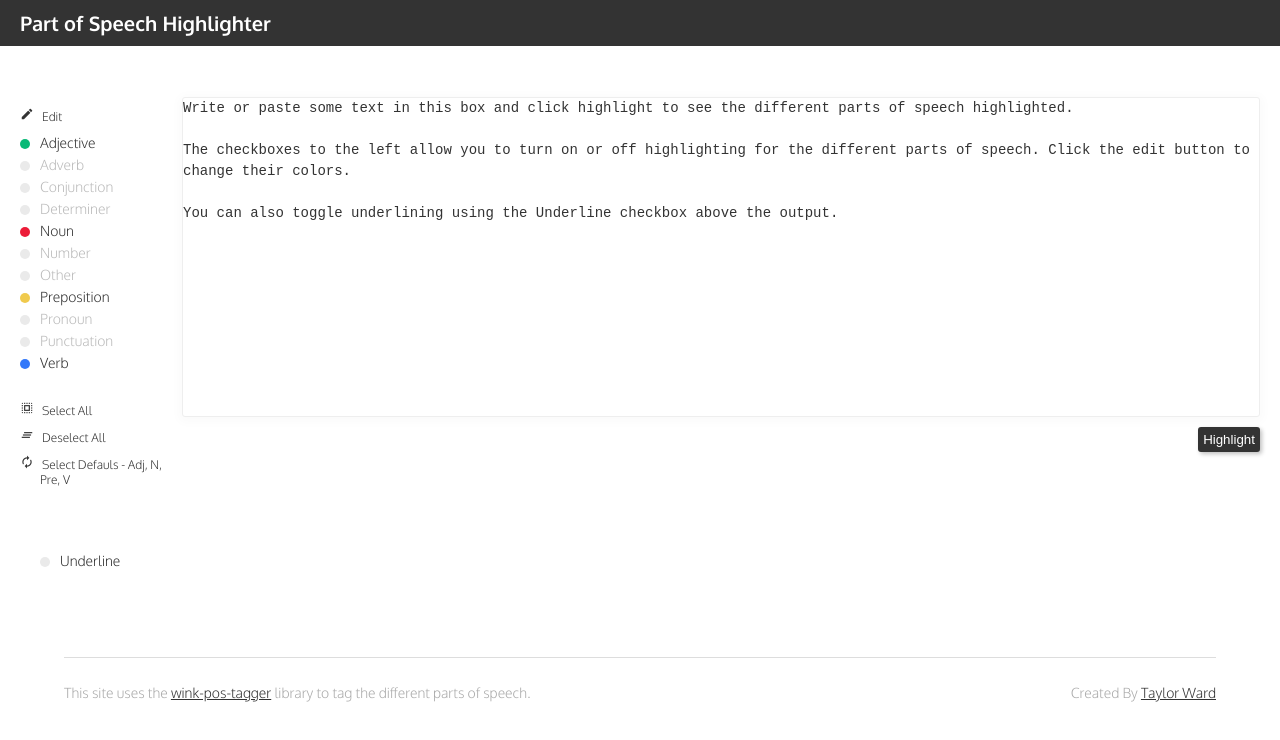
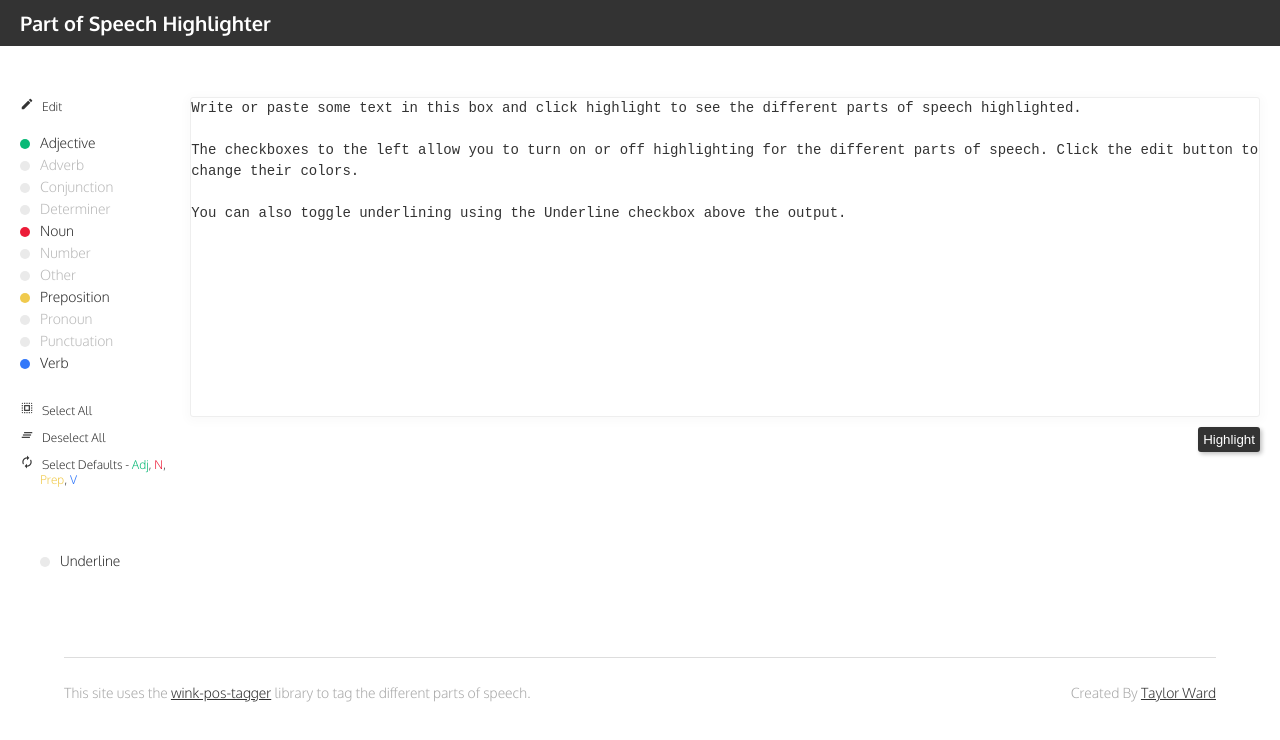
Before and after one commit to taylorzzzz/POS-Highlighter--Frontend, a React app: page / in a window 1280 px wide. Shown: the top 740 px of the page. Built offline with nearby package versions, Linux system fonts and the light colour scheme; no server answers.

Commit message:
Add colors for default button

```diff
--- a/src/Legend/Legend.css
+++ b/src/Legend/Legend.css
@@ -13,8 +13,8 @@
 }
 
 
-.edit-button {
-  margin-bottom: 20px;
+.button.edit-button {
+  margin: 0px 0px 20px;
   cursor: pointer;
 }
 
@@ -40,3 +40,9 @@
   color: var(--color-text);
   font-size: 12px;
 }
+
+
+.button .adjective { color: var(--color-adjective)}
+.button .noun { color: var(--color-noun)}
+.button .preposition { color: var(--color-preposition)}
+.button .verb { color: var(--color-verb)}
--- a/src/Legend/Legend.js
+++ b/src/Legend/Legend.js
@@ -58,7 +58,12 @@ function Legend({
 
         <div className="button" onClick={selectDefaults}>
           <i className="material-icons">autorenew</i>
-          <span>Select Defauls - Adj, N, Pre, V</span>
+          <span>Select Defaults  -
+            <span className="adjective"> Adj</span>,
+            <span className="noun"> N</span>,
+            <span className="preposition"> Prep</span>,
+            <span className="verb"> V</span>
+          </span>
         </div>
 
       </div>
```
